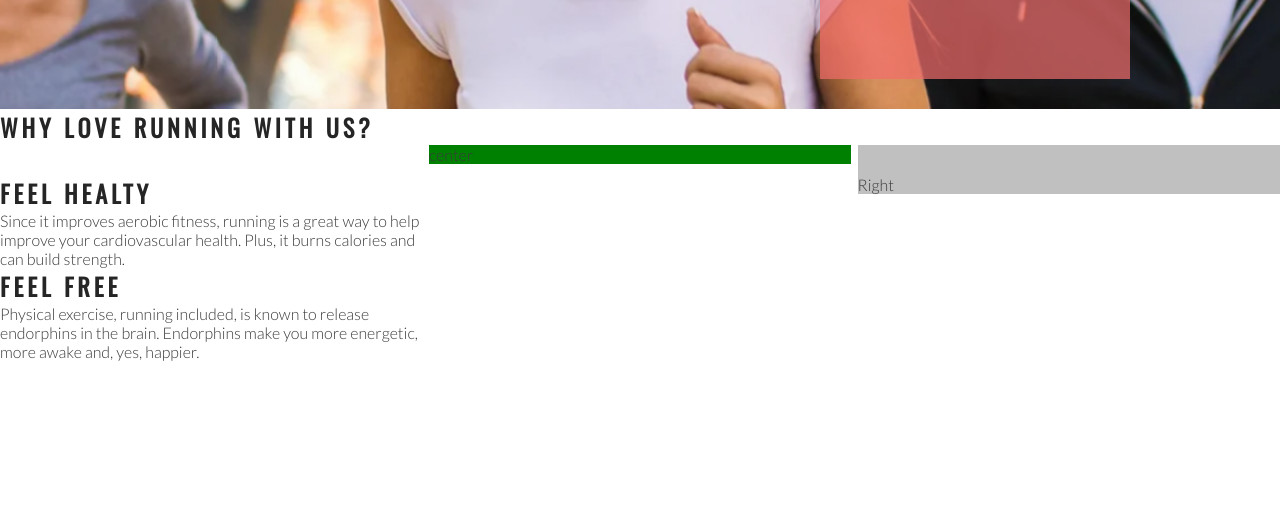
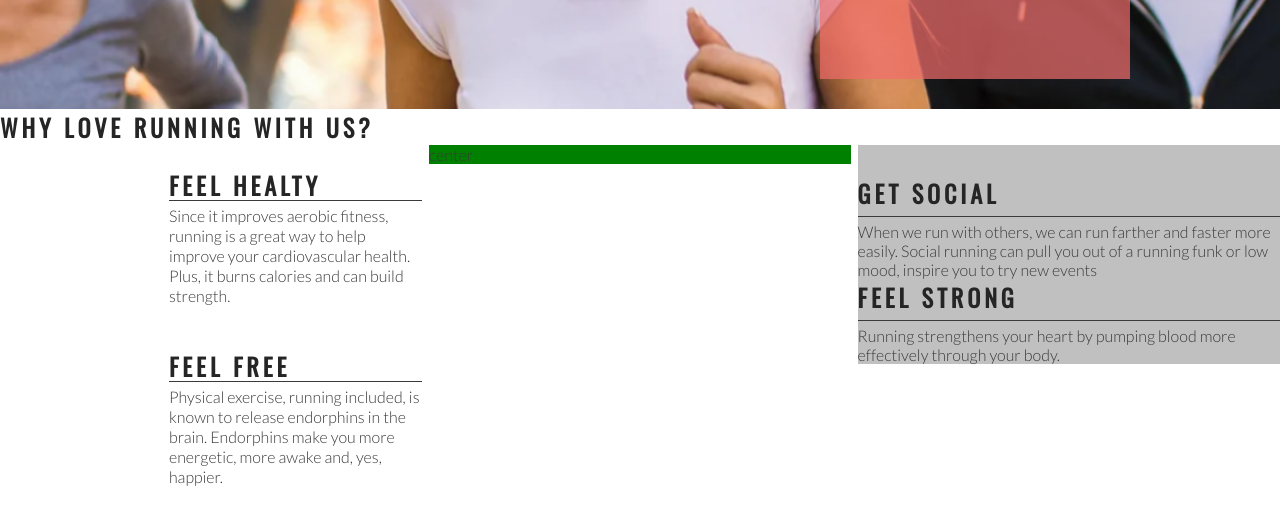
Before and after one commit to Dizarimia/love-running, a plain HTML site: page index.html in a window 1280 px wide. Shown: the part 566-1090 px from the top of the page. Drawn offline with nearby package versions, Linux system fonts and the light colour scheme.

Commit message:
addright hand base structure

```diff
--- a/assets/css/style.css
+++ b/assets/css/style.css
@@ -138,6 +138,12 @@ color: #fff;
     background-color:green;
 }
 
+hr {
+    border-top: 1px solid #3a3a3a;
+    width: 100%;
+    margin: 5px 0;
+}
+
 .left-about-heading {
     width: 60%;
     float: right;
--- a/index.html
+++ b/index.html
@@ -41,22 +41,40 @@
     <section id="club-ethos">
         <h1>Why Love Running With Us?</h1>
         <div id="left-about">
-            <div id="left-about-heading">
+            <div class="left-about-heading">
                 <h2>Feel Healty</h2>
+                <hr>
                 <p>
                     Since it improves aerobic fitness, running is a great way to help improve your
                     cardiovascular health. Plus, it burns calories and can build strength.
                 </p>
             </div>
-            <div id="left-about-heading">
+            <div class="left-about-heading">
                 <h2>Feel Free</h2>
+                <hr>
                 <p>
                     Physical exercise, running included, is known to release endorphins in the brain.
                     Endorphins make you more energetic, more awake and, yes, happier.
                 </p>
             </div>
         </div>
-        <div id="right-about">Right</div>
+        <div id="right-about">
+            <div class="right-about-heading">
+                <h2>Get Social</h2>
+                <hr>
+                <p>
+                    When we run with others, we can run farther and faster more easily.
+                    Social running can pull you out of a running funk or low mood, inspire you to try new events
+                </p>
+            </div>
+            <div class="right-about-heading">
+                <h2> Feel Strong</h2>
+                <hr>
+                <p>
+                    Running strengthens your heart by pumping blood more effectively through your body.
+                </p>
+            </div>
+        </div>
 
         <div id="center-about">center</div>
     </section>
```
